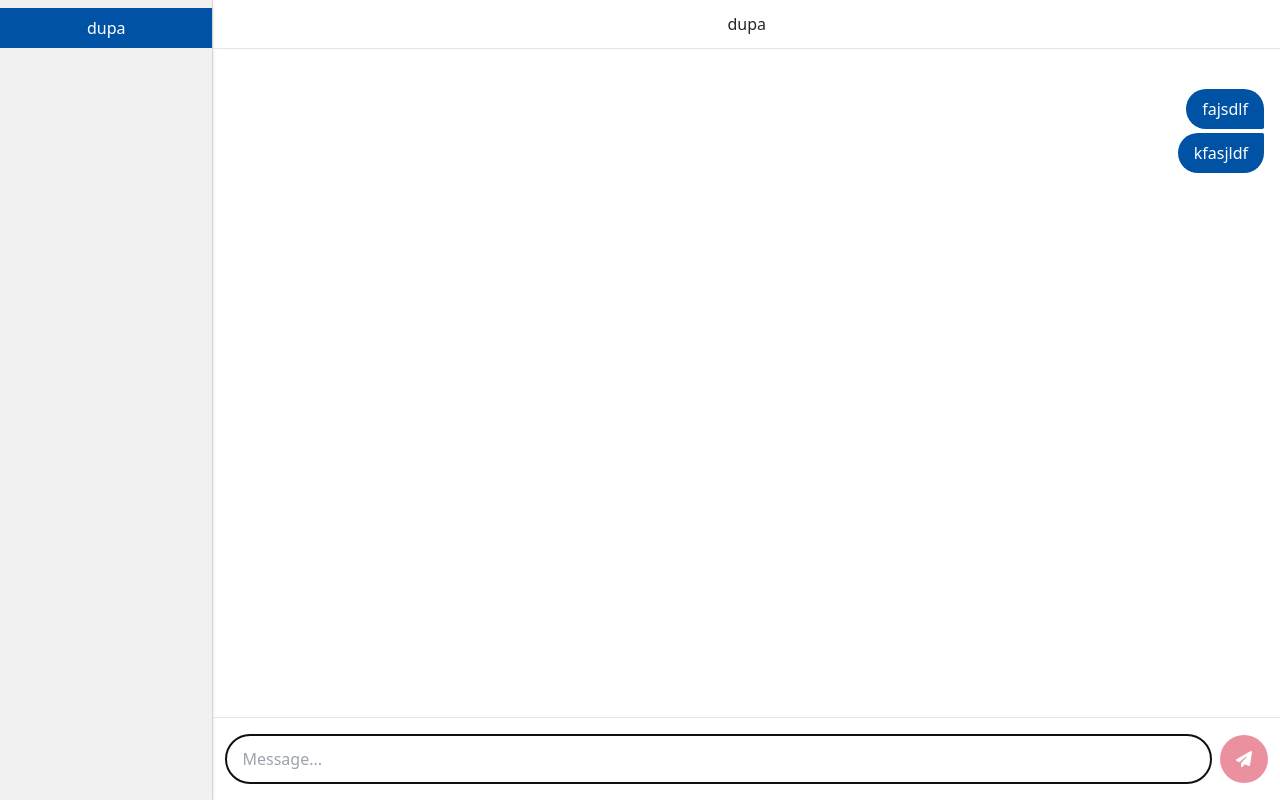
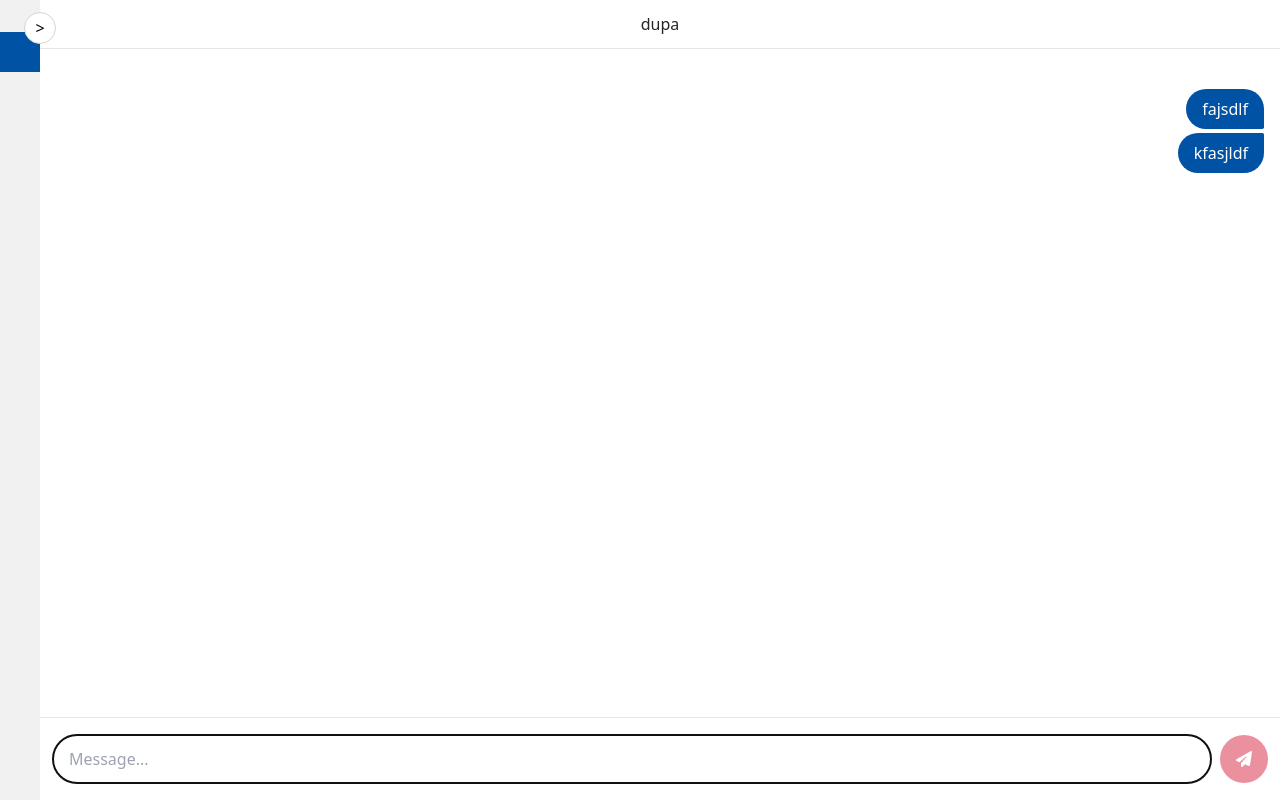
Before and after one commit to karolsw3/hackyeah-2024, a React (Vite) app in the folder web/: page / in a window 1280 px wide. Built offline with nearby package versions, Linux system fonts and the light colour scheme.

Commit message:
feat: make sidebar collapsible

```diff
--- a/web/src/components/HistorySidebar.tsx
+++ b/web/src/components/HistorySidebar.tsx
@@ -1,8 +1,10 @@
 import { useApiCommunicatorStore } from '../modules/ApiCommunicator/ApiCommunicatorStore.ts'
-import { useEffect } from 'react'
+import { useEffect, useState } from 'react'
 import classNames from 'classnames'
 
 const HistorySidebar = () => {
+	const [isSidebarOpen, setIsSidebarOpen] = useState(true);
+
 	const fetchConversations = useApiCommunicatorStore((state) => state.fetchConversations);
 	const currentlyOpenConversationId = useApiCommunicatorStore((state) => state.currentlyOpenConversationId);
 	const setCurrentlyOpenConversationId = useApiCommunicatorStore((state) => state.setCurrentlyOpenConversationId);
@@ -18,14 +20,45 @@ const HistorySidebar = () => {
 
 	return (
 		<div
-			className={'h-screen w-64 border-r border-neutral-300 py-2 bg-gov-light-gray shadow-md'}
+			className={'relative'}
 		>
+			<button
+				aria-checked={isSidebarOpen}
+				aria-label={'Open/Close Sidebar'}
+				onClick={() => setIsSidebarOpen(!isSidebarOpen)}
+				className={classNames(
+					'absolute top-0 right-0 -mr-4 mt-3',
+					'w-8 h-8 bg-white z-20 shadow-xs',
+					'border border-neutral-300 rounded-full',
+					'flex items-center justify-center',
+					'hover:bg-gov-light-gray duration-75 active:bg-neutral-300'
+				)}
+			>
+				{ isSidebarOpen ? '>':'<' }
+			</button>
+			<div
+				className={classNames(
+					'relative overflow-hidden transition-all duration-100',
+					isSidebarOpen ? 'w-10' : 'w-64'
+				)}
+			>
+				<div
+					className={classNames(
+						'h-screen w-64 border-r border-neutral-300',
+						'py-2 bg-gov-light-gray shadow-md overflow-hidden',
+						'relative',
+					)}
+				>
+					<div
+						className={'mt-6'}
+					>
+					</div>
 					{conversations.map(conversation => (
 						<button
 							className={classNames(
 								'w-full px-4 py-2',
 								'mb-2',
-						currentlyOpenConversationId === conversation._id ? 'bg-gov-blue text-white':'hover:text-gov-blue'
+								currentlyOpenConversationId === conversation._id ? 'bg-gov-blue text-white' : 'hover:text-gov-blue'
 							)}
 							onClick={() => handleClickHistoryEntry(conversation._id)}
 						>
@@ -33,6 +66,8 @@ const HistorySidebar = () => {
 						</button>
 					))}
 				</div>
+			</div>
+		</div>
 	)
 }
 
```
Lines whose indentation alone changed are shown as unchanged.
